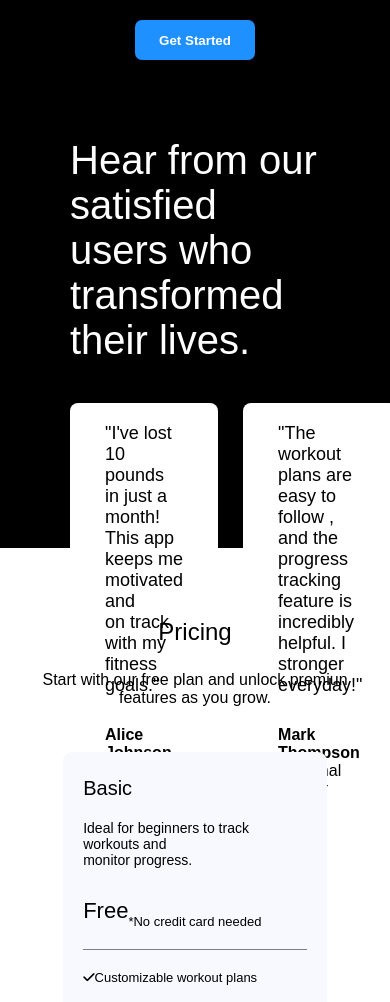
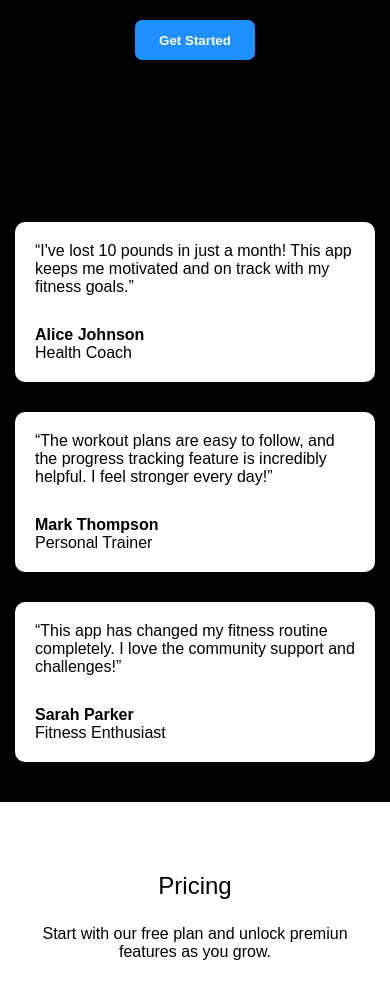
Before and after one commit to Beckyben1/energize, a plain HTML site: page energize.html in a window 390 px wide. Shown: the part 1085-2087 px from the top of the page. Drawn offline with Linux system fonts and the light colour scheme.

Commit message:
responsiveness added again

```diff
--- a/energize.css
+++ b/energize.css
@@ -106,6 +106,7 @@ nav a:hover {
   padding-top: 0px;
   margin-top: 0px;
 }
+
 .section2 {
   width: 100%;
   height: 650px;
@@ -117,6 +118,7 @@ nav a:hover {
   background-color: black;
   margin-top: 30px;
 }
+
 .p3 {
   color: white;
   font-size: 2rem;
@@ -131,13 +133,57 @@ nav a:hover {
   margin-bottom: 30px;
   font-weight: bolder;
 }
+
+/*client testimonial styles*/
+.testimonials {
+  padding: 40px 0;
+  background-color: #000;
+}
+
+.testimonials .testimonials-heading {
+  width: 700px;
+  margin-bottom: 40px;
+}
+
+.testimonials .testimonials-grid {
+  display: grid;
+  grid-template-columns: repeat(3, 1fr);
+  gap: 30px;
+}
+
+.testimonials .card p:nth-child(2) {
+  margin-top: 30px;
+  font-weight: bold;
+}
+
+.container {
+  max-width: 1100px;
+  margin: 0 auto;
+  padding: 0 15px;
+  background: #000;
+}
+
+.container-sm {
+  max-width: 800px;
+  margin: 0 auto;
+  padding: 0 15px;
+}
+
+.card {
+  background: #fff;
+  color: #000;
+  border-radius: 10px;
+  padding: 20px;
+}
+
+/*
 .section3 {
   background-color: black;
   width: 100%;
   height: 450px;
   padding: 0px 70px;
 }
-
+/*
 .sect5 {
   display: flex;
   flex-direction: row;
@@ -152,12 +198,16 @@ nav a:hover {
   height: 200px;
   padding: 20px 35px;
 }
+
+/*
 .hh {
   padding-top: 40px;
   color: white;
   font-size: 40px;
   font-weight: 300;
 }
+  */
+/*
 .p8 {
   font-size: 18px;
   font-weight: 200;
@@ -166,6 +216,7 @@ nav a:hover {
   margin-top: 30px;
   font-weight: bold;
 }
+  */
 .section4 {
   display: flex;
   flex-direction: column;
@@ -456,4 +507,20 @@ nav a:hover {
     font-size: 15px;
     padding: 10px 18px;
   }
+
+  .testimonials .testimonials-heading {
+    max-width: 100%;
+    text-align: center;
+  }
+  .testimonials .testimonials-grid,
+  .pricing .pricing-grid,
+  .footer .footer-grid {
+    grid-template-columns: 1fr;
+  }
+  .footer .card {
+    margin-right: 0;
+  }
+  .footer .footer-grid > div {
+    text-align: center;
+  }
 }
--- a/energize.html
+++ b/energize.html
@@ -90,38 +90,41 @@
       </div>
     </section>
 
-    <section class="main-test">
-      <div class="section3">
-        <h3 class="hh">
-          Hear from our satisfied users who<br />
-          transformed their lives.
+    <!--client testimoials-->
+    <section class="testimonials">
+      <div class="container">
+        <h3 class="testimonials-heading text-xl">
+          Hear from our satisfied users who transformed their lives.
         </h3>
-        <div class="sect5">
-          <div class="sect6">
-            <p class="p8">
-              "I've lost 10 pounds in just a month! <br />
-              This app keeps me motivated and <br />
-              on track with my fitness goals."
+        <div class="testimonials-grid">
+          <div class="card">
+            <p>
+              “I've lost 10 pounds in just a month! This app keeps me motivated
+              and on track with my fitness goals.”
             </p>
-            <p class="p6">Alice Johnson</p>
-            <p class="p7">Health Coach</p>
+
+            <p>Alice Johnson</p>
+            <p>Health Coach</p>
           </div>
-          <div class="sect6">
-            <p class="p8">
-              "The workout plans are easy to <br />
-              follow , and the progress tracking <br />feature is incredibly
-              helpful. I <br />stronger everyday!"
+
+          <div class="card">
+            <p>
+              “The workout plans are easy to follow, and the progress tracking
+              feature is incredibly helpful. I feel stronger every day!”
             </p>
-            <p class="p6">Mark Thompson</p>
-            <p class="p7">Personal Trainer</p>
+
+            <p>Mark Thompson</p>
+            <p>Personal Trainer</p>
           </div>
-          <div class="sect6">
-            <p class="p8">
-              "This app has changed my fitness <br />routine completely. I love
-              the<br />community support and <br />challenges!"
+
+          <div class="card">
+            <p>
+              “This app has changed my fitness routine completely. I love the
+              community support and challenges!”
             </p>
-            <p class="p6">Sarah Parker</p>
-            <p class="p7">Fitness Enthusiast</p>
+
+            <p>Sarah Parker</p>
+            <p>Fitness Enthusiast</p>
           </div>
         </div>
       </div>
```
